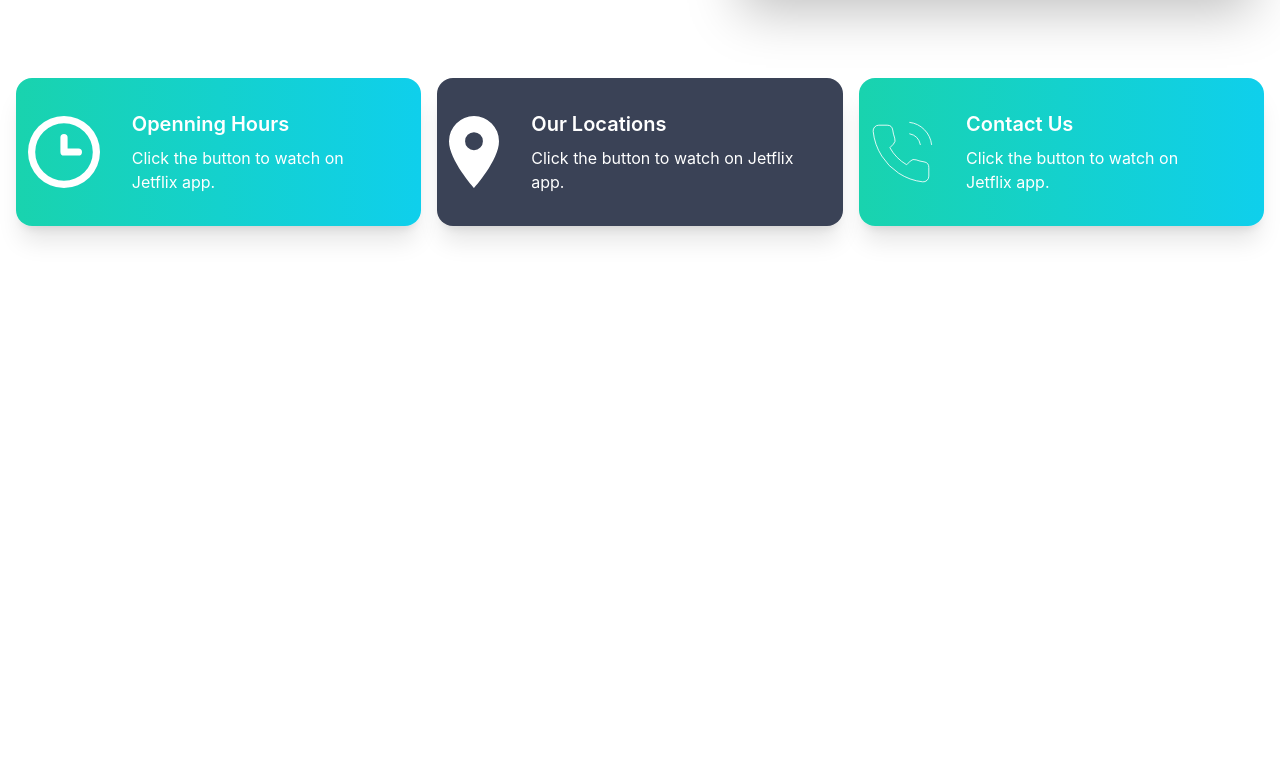
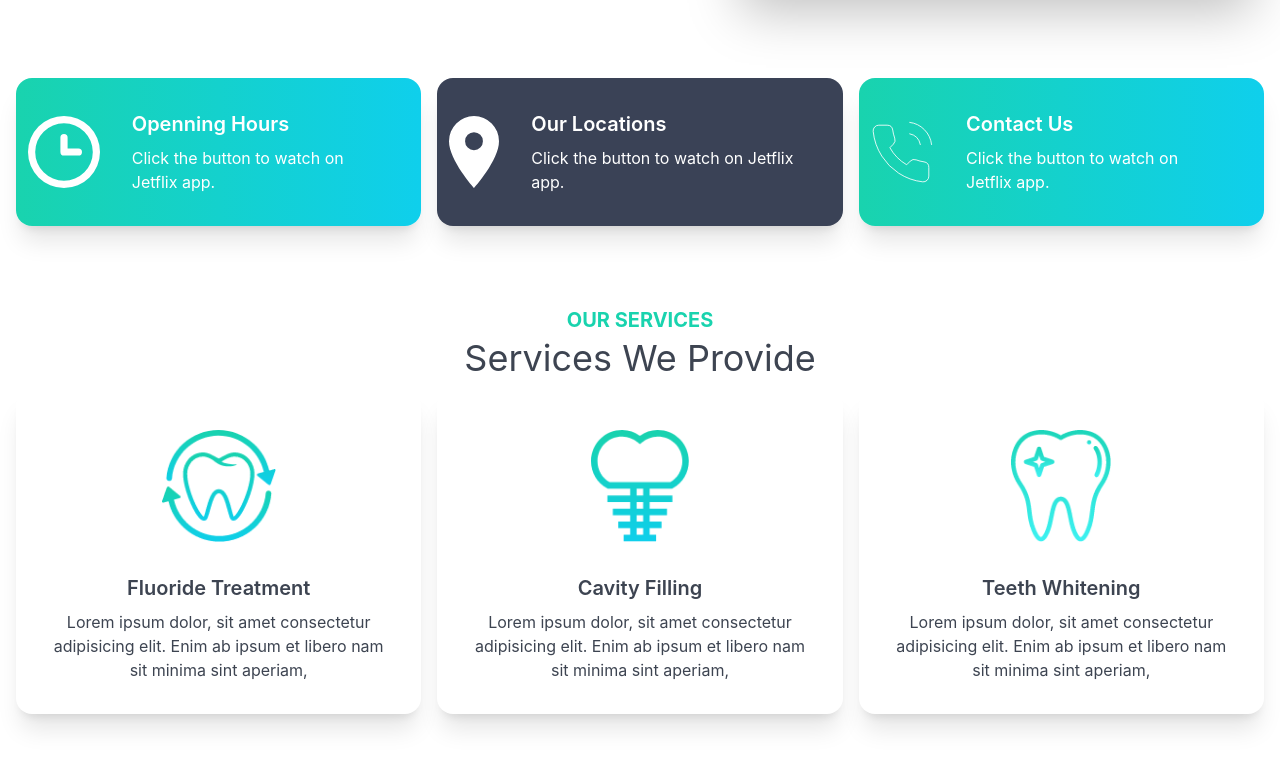
Before and after one commit to habib-sc/doctors-portal-client, a React (Create React App) app: page / in a window 1280 px wide. Shown: the part 468-1236 px from the top of the page. Before the commit the page ends 800 px from the top, so only its background shows below. Built offline with nearby package versions, Linux system fonts and the light colour scheme.

Commit message:
Added service section

```diff
--- a/src/components/Pages/Home/Home.js
+++ b/src/components/Pages/Home/Home.js
@@ -1,12 +1,14 @@
 import React from 'react';
 import Banner from './Banner';
 import Info from './Info/Info';
+import Services from './Services/Services';
 
 const Home = () => {
     return (
         <div className='container mx-auto px-4'>
             <Banner></Banner>
             <Info></Info>
+            <Services></Services>
         </div>
     );
 };
--- /dev/null
+++ b/src/components/Pages/Home/Services/ServiceCard/ServiceCard.js
@@ -0,0 +1,18 @@
+import React from 'react';
+
+const ServiceCard = (props) => {
+    const { name, description, img } = props.service;
+    return (
+        <div class="card lg:w-full bg-base-100 shadow-xl">
+            <figure class="px-10 pt-10">
+                <img src={img} alt="Shoes" class="rounded-xl h-28" />
+            </figure>
+            <div class="card-body items-center text-center">
+                <h2 class="card-title">{name}</h2>
+                <p>{description}</p>
+            </div>
+        </div>
+    );
+};
+
+export default ServiceCard;
--- /dev/null
+++ b/src/components/Pages/Home/Services/Services.js
@@ -0,0 +1,48 @@
+import React from 'react';
+import cavityImg from '../../../../assets/images/cavity.png';
+import fluorideImg from '../../../../assets/images/fluoride.png';
+import whiteningImg from '../../../../assets/images/whitening.png';
+import ServiceCard from './ServiceCard/ServiceCard';
+
+const Services = () => {
+
+    const services = [
+        {
+            _id: 1,
+            name: "Fluoride Treatment",
+            description: "Lorem ipsum dolor, sit amet consectetur adipisicing elit. Enim ab ipsum et libero nam sit minima sint aperiam,",
+            img: fluorideImg
+
+        },
+        {
+            _id: 2,
+            name: "Cavity Filling",
+            description: "Lorem ipsum dolor, sit amet consectetur adipisicing elit. Enim ab ipsum et libero nam sit minima sint aperiam,",
+            img: cavityImg
+
+        },
+        {
+            _id: 3,
+            name: "Teeth Whitening",
+            description: "Lorem ipsum dolor, sit amet consectetur adipisicing elit. Enim ab ipsum et libero nam sit minima sint aperiam,",
+            img: whiteningImg
+
+        },
+    ];
+
+    return (
+        <section className='my-20'>
+            <div className='text-center mb-3'>
+                <h3 className='text-xl font-bold text-secondary uppercase mb-1'>Our Services</h3>
+                <h1 className='text-4xl'>Services We Provide</h1>
+            </div>
+            <div className='grid gird-cols-1 lg:grid-cols-3 gap-4'>
+                {
+                    services.map(service => <ServiceCard key={service._id} service={service}></ServiceCard>)
+                }
+            </div>
+        </section>
+    );
+};
+
+export default Services;
```
